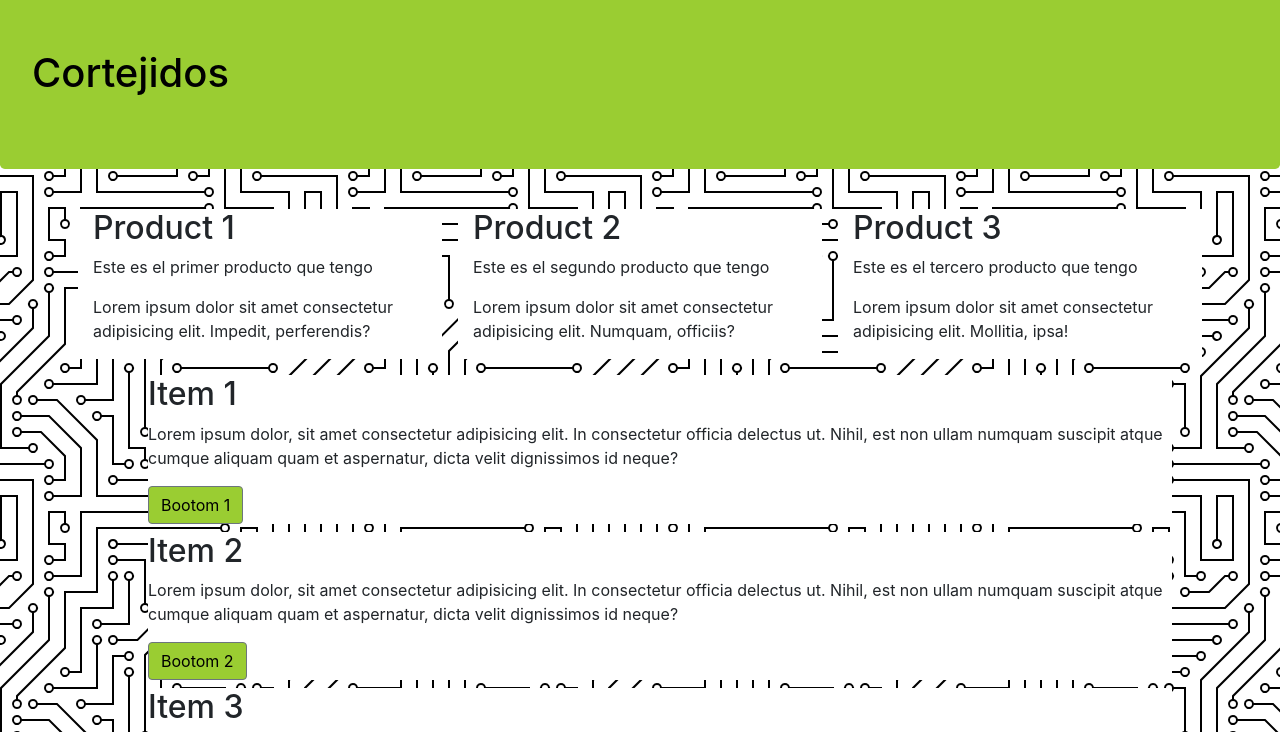
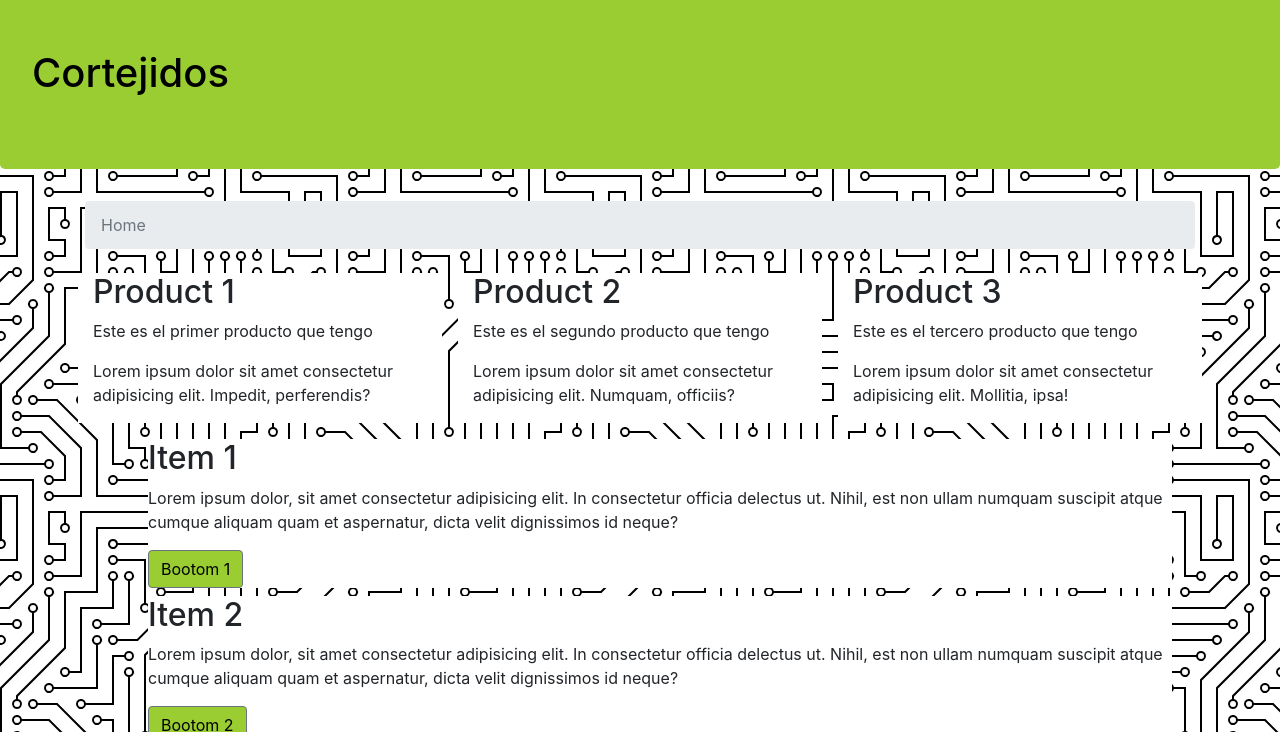
Before and after one commit to DvC99/Bootstrap-4, a website: page index.html in a window 1280 px wide. Shown: the part 65-797 px from the top of the page. Drawn offline with nearby package versions, Linux system fonts and the light colour scheme.

Commit message:
breadcrumb

```diff
--- a/index.html
+++ b/index.html
@@ -21,6 +21,7 @@
 
 </head>
 <body>
+
     <header>
         <nav class="navbar navbar-expand-lg navbar-dark bg-dark fixed-top">
             <!-- Image and text -->
@@ -46,7 +47,6 @@
             </div>
         </nav>
 
-
         <div class="jumbotron">
             <h1>Cortejidos</h1>
         </div>
@@ -54,6 +54,14 @@
 
     <main>
        <div class="container">
+
+            <nav aria-label="breadcrumb">
+                <ol class="breadcrumb">
+                    <li class="breadcrumb-item active" aria-current="page">
+                        Home
+                    </li>
+                </ol>
+            </nav>
 
            <div class="row">
                <div class="col col-sm col-md col-lg col-xl tarjetas">
```
Also changed, not shown: nosotros.html (+8 -0 lines).
